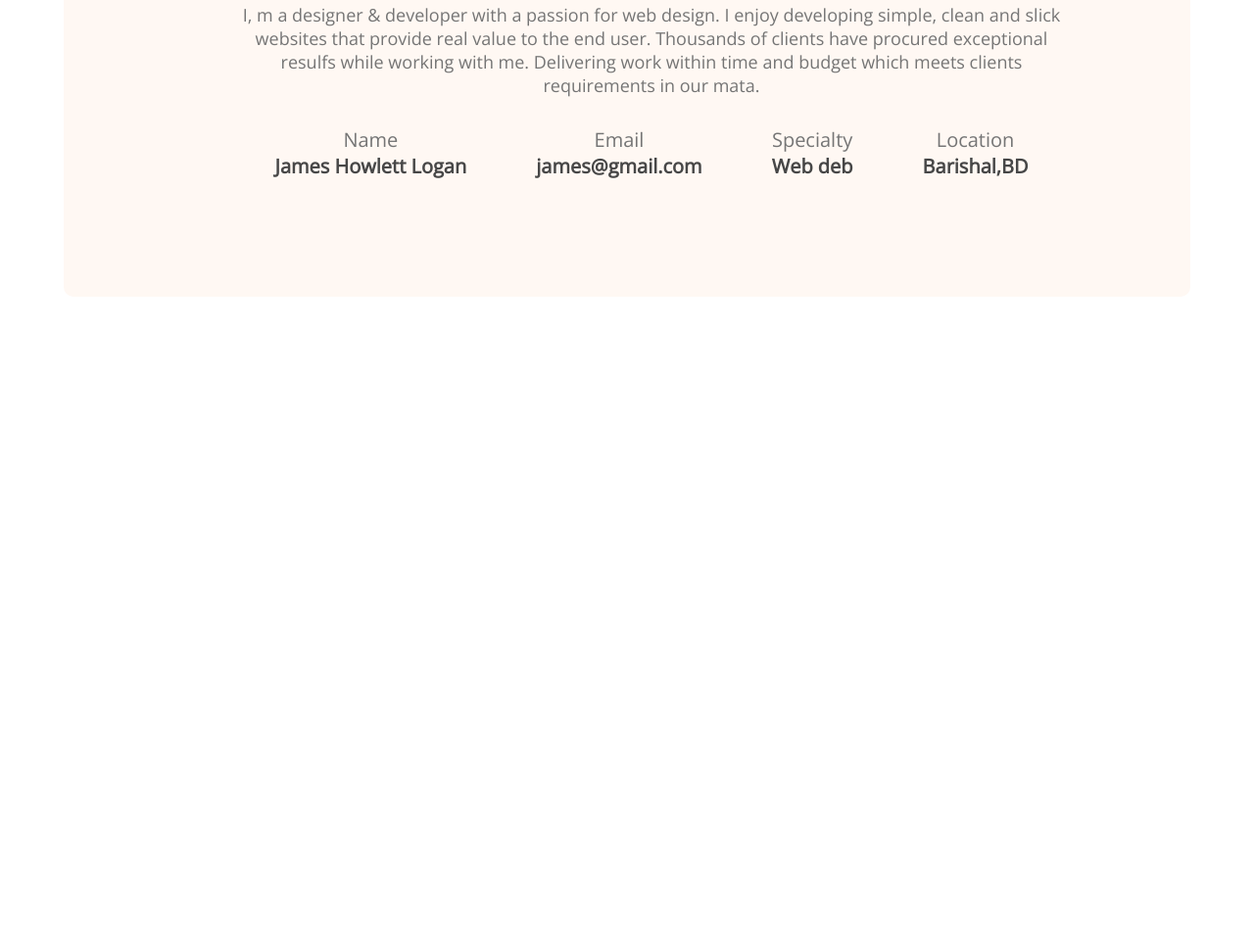
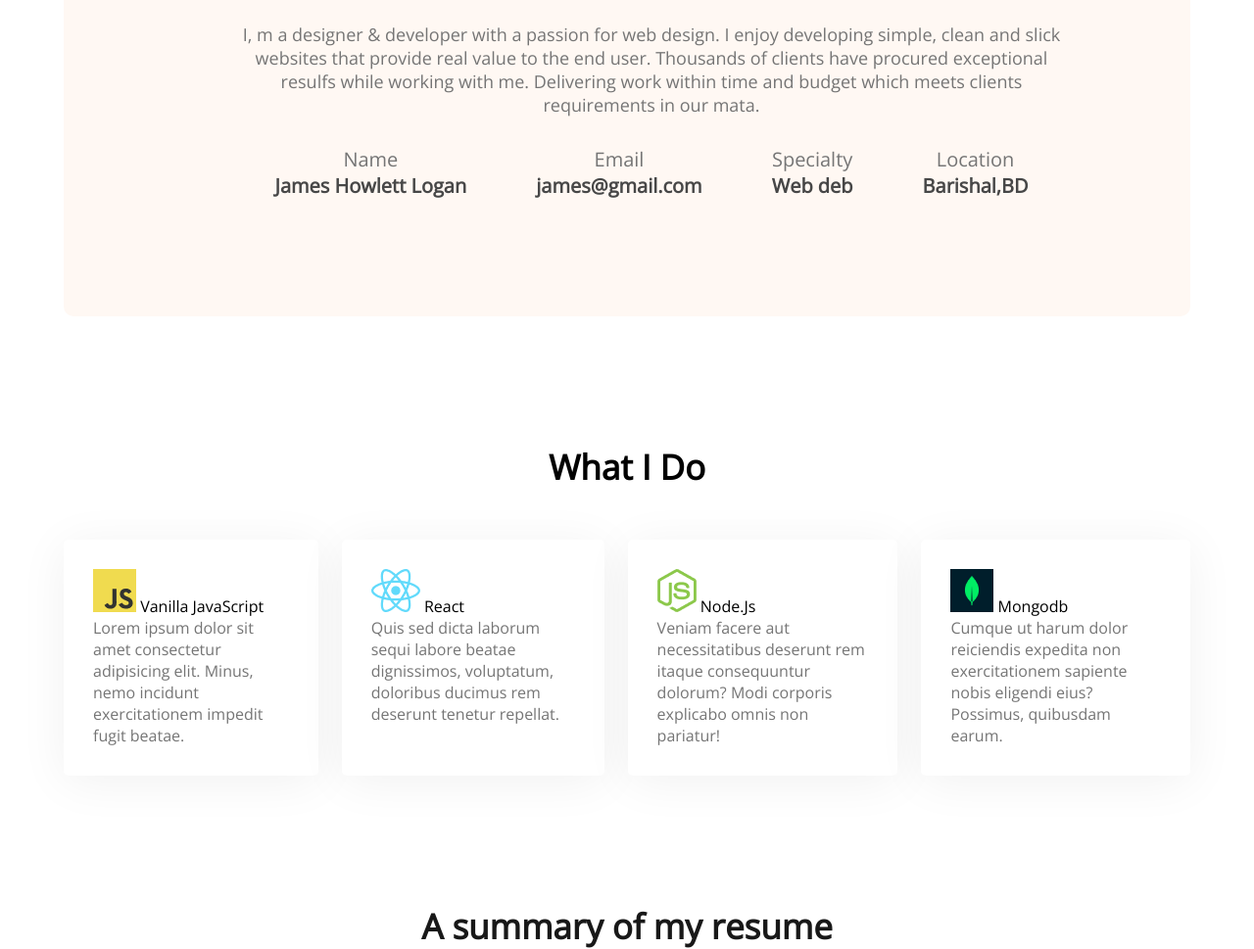
Before and after one commit to SAIKOT-ROY/developer-portfolio, a plain HTML site: page index.html in a window 1280 px wide. Shown: the part 1170-2139 px from the top of the page at 98% size. Before the commit the page ends 1473 px from the top, so only its background shows below. Drawn offline with nearby package versions, Linux system fonts and the light colour scheme.

Commit message:
added a skills content

```diff
--- a/index.html
+++ b/index.html
@@ -72,6 +72,42 @@
             </div>
 
         </section>
+        <!-- what i do section -->
+        <section class="what-i-do">
+            <h3 class="section-title">What I Do</h3>
+
+            <div class="skill-container">
+                <div class="skill">
+                    <img src="images/icons/js.png" alt="">
+                    <skill-title>Vanilla JavaScript</skill-title>
+                    <p class="skill-description">Lorem ipsum dolor sit amet consectetur adipisicing elit. Minus, nemo
+                        incidunt exercitationem impedit fugit beatae.</p>
+                </div>
+                <div class="skill">
+                    <img src="images/icons/react.png" alt="">
+                    <skill-title>React</skill-title>
+                    <p class="skill-description">Quis sed dicta laborum sequi labore beatae dignissimos, voluptatum,
+                        doloribus ducimus rem deserunt tenetur repellat.</p>
+                </div>
+                <div class="skill">
+                    <img src="images/icons/nodejs.png" alt="">
+                    <skill-title>Node.Js</skill-title>
+                    <p class="skill-description">Veniam facere aut necessitatibus deserunt rem itaque consequuntur
+                        dolorum? Modi corporis explicabo omnis non pariatur!</p>
+                </div>
+                <div class="skill">
+                    <img src="images/icons/mongo.png" alt="">
+                    <skill-title>Mongodb</skill-title>
+                    <p class="skill-description">Cumque ut harum dolor reiciendis expedita non exercitationem sapiente
+                        nobis eligendi eius? Possimus, quibusdam earum.</p>
+                </div>
+            </div>
+        </section>
+        <!--Resume section -->
+        <section class="resume">
+            <h4>A summary of my resume</h4>
+
+        </section>
 
     </main>
     <footer>
--- a/styles/portfolio.css
+++ b/styles/portfolio.css
@@ -102,12 +102,15 @@ main {
 
 
 }
-main{max-width: 1150px;
-     margin: 0 auto;}
+
+main {
+    max-width: 1150px;
+    margin: 0 auto;
+}
 
 .section-title {
-
-    margin-bottom: 30px;
+    text-align: center;
+    margin-bottom: 50px;
     font-size: 35px;
     line-height: 48px;
 }
@@ -117,16 +120,57 @@ main{max-width: 1150px;
     font-size: 18px;
     margin-bottom: 30px;
 }
+
 .about-info-container {
     display: flex;
     justify-content: space-around;
 }
-.about .info-title{
+
+.about .info-title {
     font-size: 20px;
     color: #757575;
 }
-.info-description{
+
+.info-description {
     font-size: 20px;
     font-weight: 700;
     color: #474747;
 }
+
+/* what i do styles */
+.what-i-do {
+    margin-top: 130px;
+}
+
+.skill-container {
+    display: flex;
+    gap: 24px;
+}
+
+.skill {
+    background: #FFFFFF;
+    box-shadow: 0px 6px 50px rgba(0, 0, 0, 0.06);
+    border-radius: 5px;
+    padding: 30px;
+}
+
+.skill-title {
+
+    font-weight: 700;
+    font-size: 20px;
+    margin: 30px;
+    margin-bottom: 20px;
+}
+
+.skill-description {
+    color: #757575;
+}
+
+.resume {
+    margin-top: 130px;
+    text-align: center;
+    font-weight: 900;
+    font-size: 35px;
+    color: #181818;
+}
+/* Resume styles */
```
Lines whose indentation alone changed are shown as unchanged.
